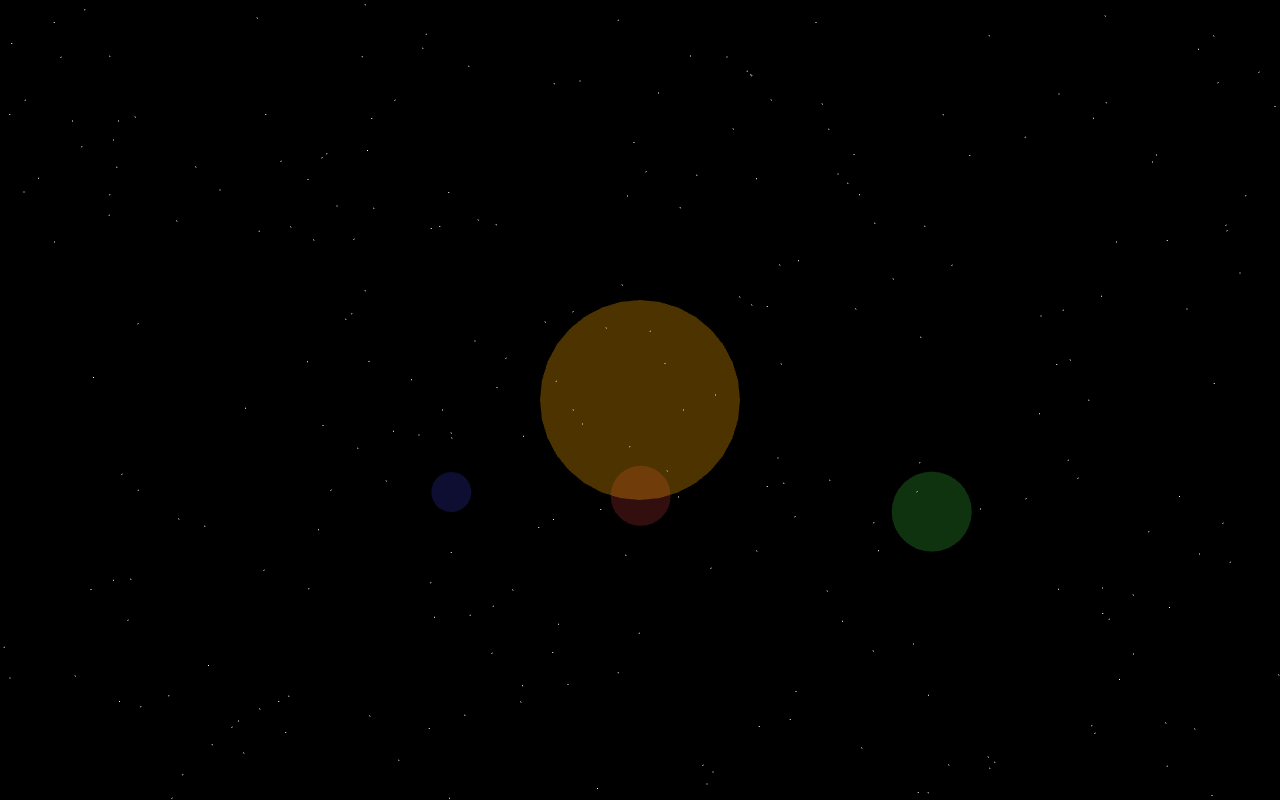
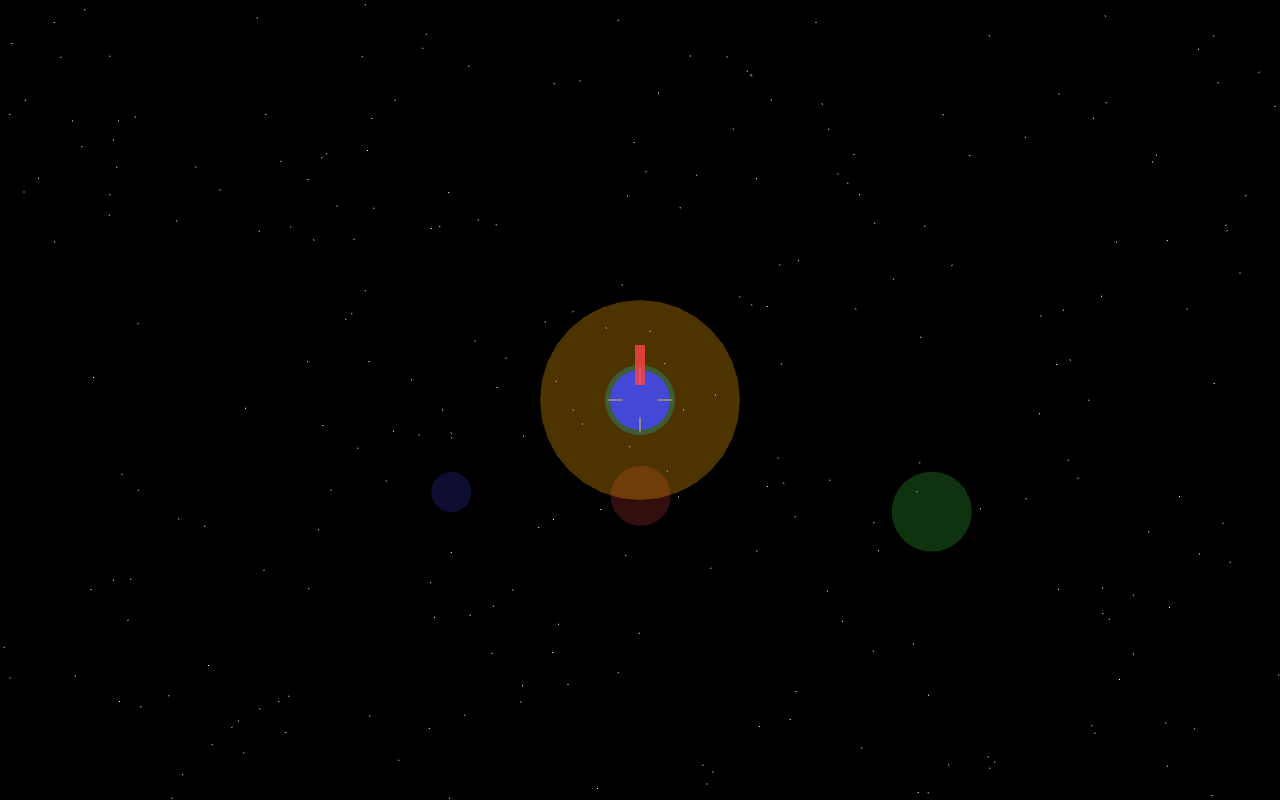
Before and after one commit to roadrunner34/Solar-Defense, a plain HTML site: page index.html in a window 1280 px wide. Drawn offline with nearby package versions, Linux system fonts and the light colour scheme.

Commit message:
Add starbase functionality and improve game initialization in game.js; include starbase.js in index.html

```diff
--- a/index.html
+++ b/index.html
@@ -13,6 +13,7 @@
         <canvas id="game-canvas"></canvas>
     </div>
     <!-- Game scripts -->
+    <script src="js/starbase.js"></script>
     <script src="js/game.js"></script>
 </body>
 </html>
--- a/js/game.js
+++ b/js/game.js
@@ -1,7 +1,10 @@
 // Game initialization
 class Game {
     constructor() {
+        // Create scene
         this.scene = new THREE.Scene();
+
+        // Create camera
         this.camera = new THREE.OrthographicCamera(
             window.innerWidth / -2,
             window.innerWidth / 2,
@@ -10,25 +13,26 @@ class Game {
             1,
             1000
         );
+        this.camera.position.z = 5;
 
+        // Create renderer
         this.renderer = new THREE.WebGLRenderer({
             canvas: document.getElementById('game-canvas'),
             antialias: true
         });
+        this.renderer.setSize(window.innerWidth, window.innerHeight);
+        this.renderer.setClearColor(0x000000);
 
+        // Initialize game
         this.init();
     }
 
     init() {
-        // Set up renderer
-        this.renderer.setSize(window.innerWidth, window.innerHeight);
-        this.renderer.setClearColor(0x000000);
-
-        // Position camera
-        this.camera.position.z = 5;
-
         // Create solar system background
         this.createSolarSystemBackground();
+
+        // Create starbase
+        this.starbase = new Starbase(this);
 
         // Handle window resize
         window.addEventListener('resize', () => this.onWindowResize(), false);
@@ -98,6 +102,12 @@ class Game {
 
     animate() {
         requestAnimationFrame(() => this.animate());
+
+        // Update starbase
+        if (this.starbase) {
+            this.starbase.update();
+        }
+
         this.renderer.render(this.scene, this.camera);
     }
 }
--- /dev/null
+++ b/js/starbase.js
@@ -0,0 +1,100 @@
+class Starbase {
+    constructor(game) {
+        this.game = game;
+        this.scene = game.scene;
+        this.rotation = 0;
+        this.createStarbase();
+        this.setupControls();
+    }
+
+    createStarbase() {
+        // Create the main starbase body
+        const bodyGeometry = new THREE.CircleGeometry(30, 32);
+        const bodyMaterial = new THREE.MeshBasicMaterial({
+            color: 0x4444ff,
+            transparent: true,
+            opacity: 0.8
+        });
+        this.body = new THREE.Mesh(bodyGeometry, bodyMaterial);
+        this.body.position.z = 0;
+        this.scene.add(this.body);
+
+        // Create the laser cannon
+        const cannonGeometry = new THREE.BoxGeometry(10, 40, 5);
+        const cannonMaterial = new THREE.MeshBasicMaterial({
+            color: 0xff4444,
+            transparent: true,
+            opacity: 0.8
+        });
+        this.cannon = new THREE.Mesh(cannonGeometry, cannonMaterial);
+        this.cannon.position.y = 35; // Position at the top of the starbase
+        this.body.add(this.cannon);
+
+        // Add some decorative elements
+        this.addDecorativeElements();
+    }
+
+    addDecorativeElements() {
+        // Add energy shield effect
+        const shieldGeometry = new THREE.CircleGeometry(35, 32);
+        const shieldMaterial = new THREE.MeshBasicMaterial({
+            color: 0x00ffff,
+            transparent: true,
+            opacity: 0.2
+        });
+        this.shield = new THREE.Mesh(shieldGeometry, shieldMaterial);
+        this.shield.position.z = -1;
+        this.body.add(this.shield);
+
+        // Add some antennae
+        const antennaGeometry = new THREE.CylinderGeometry(1, 1, 15, 8);
+        const antennaMaterial = new THREE.MeshBasicMaterial({ color: 0x888888 });
+
+        for (let i = 0; i < 4; i++) {
+            const antenna = new THREE.Mesh(antennaGeometry, antennaMaterial);
+            const angle = (i / 4) * Math.PI * 2;
+            antenna.position.x = Math.cos(angle) * 25;
+            antenna.position.y = Math.sin(angle) * 25;
+            antenna.rotation.z = angle + Math.PI / 2;
+            this.body.add(antenna);
+        }
+    }
+
+    setupControls() {
+        // Mouse control
+        document.addEventListener('mousemove', (event) => {
+            // Get the canvas element
+            const canvas = this.game.renderer.domElement;
+
+            // Get mouse position relative to the canvas
+            const rect = canvas.getBoundingClientRect();
+            const mouseX = event.clientX - rect.left;
+            const mouseY = event.clientY - rect.top;
+
+            // Convert to world coordinates
+            const worldX = (mouseX / rect.width) * this.game.camera.right * 2 - this.game.camera.right;
+            const worldY = -(mouseY / rect.height) * this.game.camera.top * 2 + this.game.camera.top;
+
+            // Calculate angle between starbase and mouse, adjusting for the 90-degree offset
+            const angle = Math.atan2(worldY, worldX) - Math.PI / 2;
+
+            // Update rotation
+            this.rotation = angle;
+        });
+
+        // Keyboard control (optional)
+        document.addEventListener('keydown', (event) => {
+            const rotationSpeed = 0.1;
+            if (event.key === 'ArrowLeft') {
+                this.rotation -= rotationSpeed;
+            } else if (event.key === 'ArrowRight') {
+                this.rotation += rotationSpeed;
+            }
+        });
+    }
+
+    update() {
+        // Update starbase rotation using proper Three.js method
+        this.body.rotation.z = this.rotation;
+    }
+}
```
Also changed, not shown: 1 other file.
